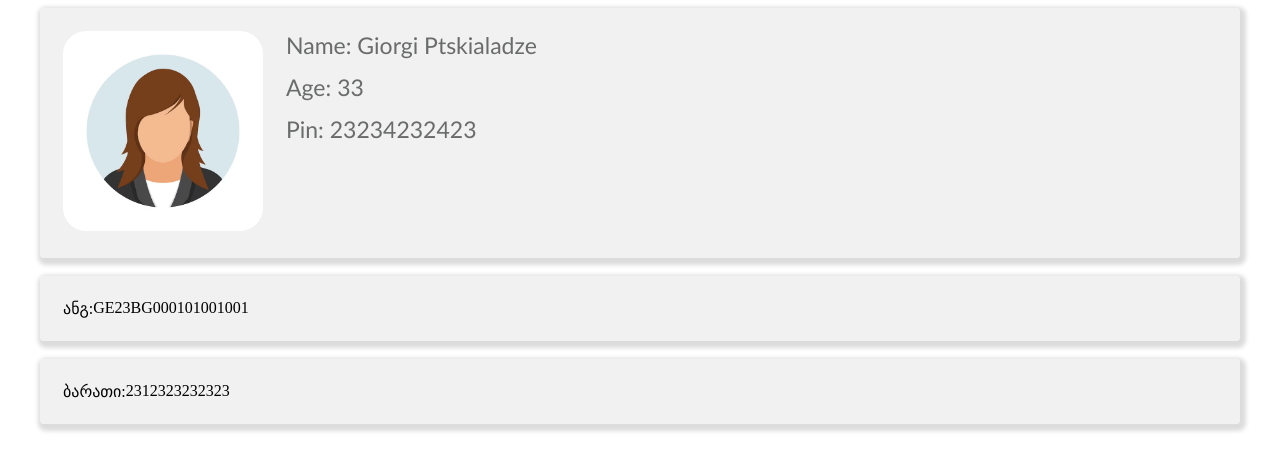
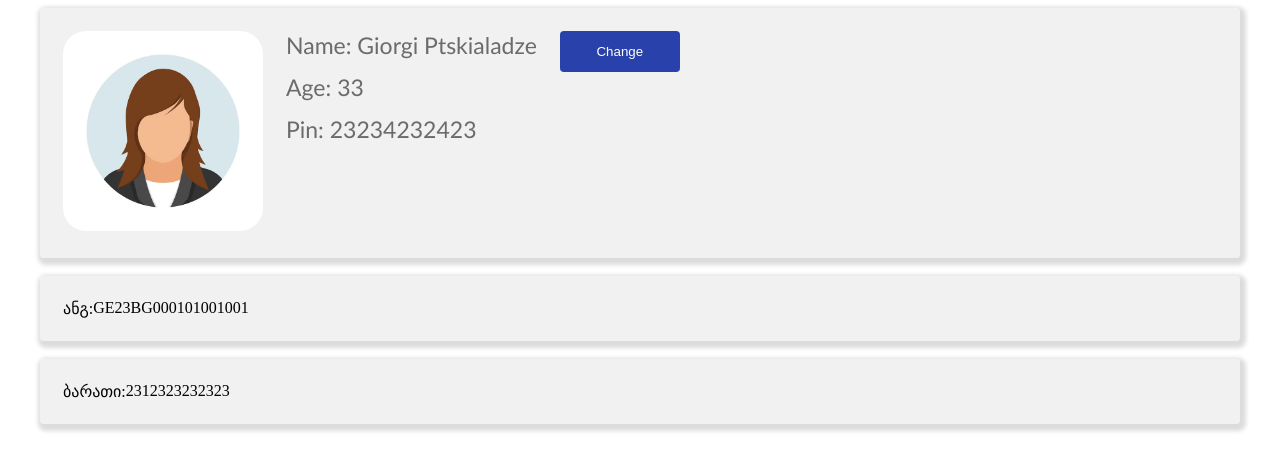
Before and after one commit to gptskialadze/bog-training, an Angular app: page / in a window 1280 px wide. Shown: the top 470 px of the page. Built offline with nearby package versions, Linux system fonts and the light colour scheme.

Commit message:
added button

```diff
--- a/src/app/app.component.html
+++ b/src/app/app.component.html
@@ -7,6 +7,9 @@
       <div class="client-name"><span>Name: </span>Giorgi Ptskialadze</div>
       <div class="client-age"><span>Age: </span> 33</div>
       <div class="client-pin"><span>Pin: </span> 23234232423</div>
+    </div>
+    <div class="actions">
+      <button>Change</button>
     </div>
   </div>
   <div class="accounts">
--- a/src/app/app.component.scss
+++ b/src/app/app.component.scss
@@ -34,3 +34,19 @@
     color: rgba(46, 47, 48, 0.693);
     font-family:'Gill Sans', 'Gill Sans MT', Calibri, 'Trebuchet MS', sans-serif
 }
+
+.actions button {
+    background-color: rgb(41, 65, 170);
+    border: none;
+    color:white;
+    padding: 13px;
+    width: 120px;
+    border-radius: 4px;
+    cursor: pointer;
+    transition: all 0.2s ease-in-out;
+ }
+
+ .actions button:hover {
+     opacity: 0.6;
+     transform: scale(1.02);
+ }
```
